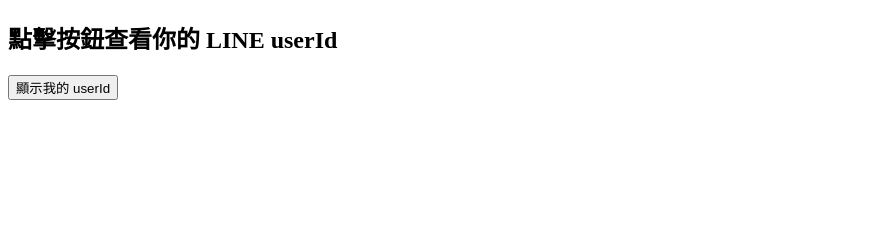
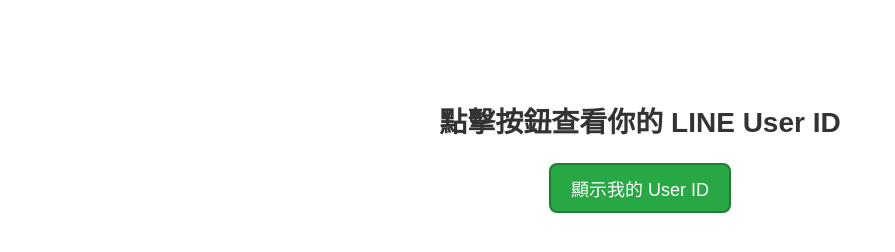
Before and after one commit to imkaia/liff-get-userid, a plain HTML site: page index.html in a window 1280 px wide. Shown: the whole page, without its empty margins (0-895 px from the left). Drawn offline with Linux system fonts and the light colour scheme.

Commit message:
Update index.html

```diff
--- a/index.html
+++ b/index.html
@@ -4,11 +4,51 @@
   <meta charset="UTF-8">
   <title>LINE User ID</title>
   <script src="https://static.line-scdn.net/liff/edge/2/sdk.js"></script>
+  <style>
+    /* 整體字體設定 */
+    body {
+      font-family: 'Microsoft JhengHei', sans-serif;
+      text-align: center;
+      margin-top: 100px;
+    }
+
+    /* 標題文字樣式 */
+    h2 {
+      font-size: 28px;
+      color: #333;
+    }
+
+    /* 按鈕樣式 */
+    button {
+      font-size: 18px;
+      color: #ffffff;               /* 文字顏色 */
+      background-color: #28a745;    /* 背景色 */
+      border: 2px solid #1e7e34;    /* 邊框色 */
+      border-radius: 8px;           /* 圓角 */
+      padding: 10px 20px;
+      cursor: pointer;
+      transition: all 0.3s ease;
+    }
+
+    button:hover {
+      background-color: #218838;
+      border-color: #1c7430;
+    }
+
+    /* 顯示 userId 的區塊樣式 */
+    #output {
+      margin-top: 30px;
+      font-size: 20px;
+      color: #007bff;               /* 可自訂為其他顏色 */
+      font-family: 'Courier New', monospace;
+      white-space: pre-wrap;
+    }
+  </style>
 </head>
 <body>
-  <h2>點擊按鈕查看你的 LINE userId</h2>
-  <button onclick="getUserId()">顯示我的 userId</button>
-  <p id="output" style="word-break: break-all; color: blue;"></p>
+  <h2>點擊按鈕查看你的 LINE User ID</h2>
+  <button onclick="getUserId()">顯示我的 User ID</button>
+  <p id="output"></p>
 
   <script>
     async function getUserId() {
@@ -16,6 +56,7 @@
 
       if (!liff.isLoggedIn()) {
         liff.login();
+        return;
       }
 
       const profile = await liff.getProfile();
```
